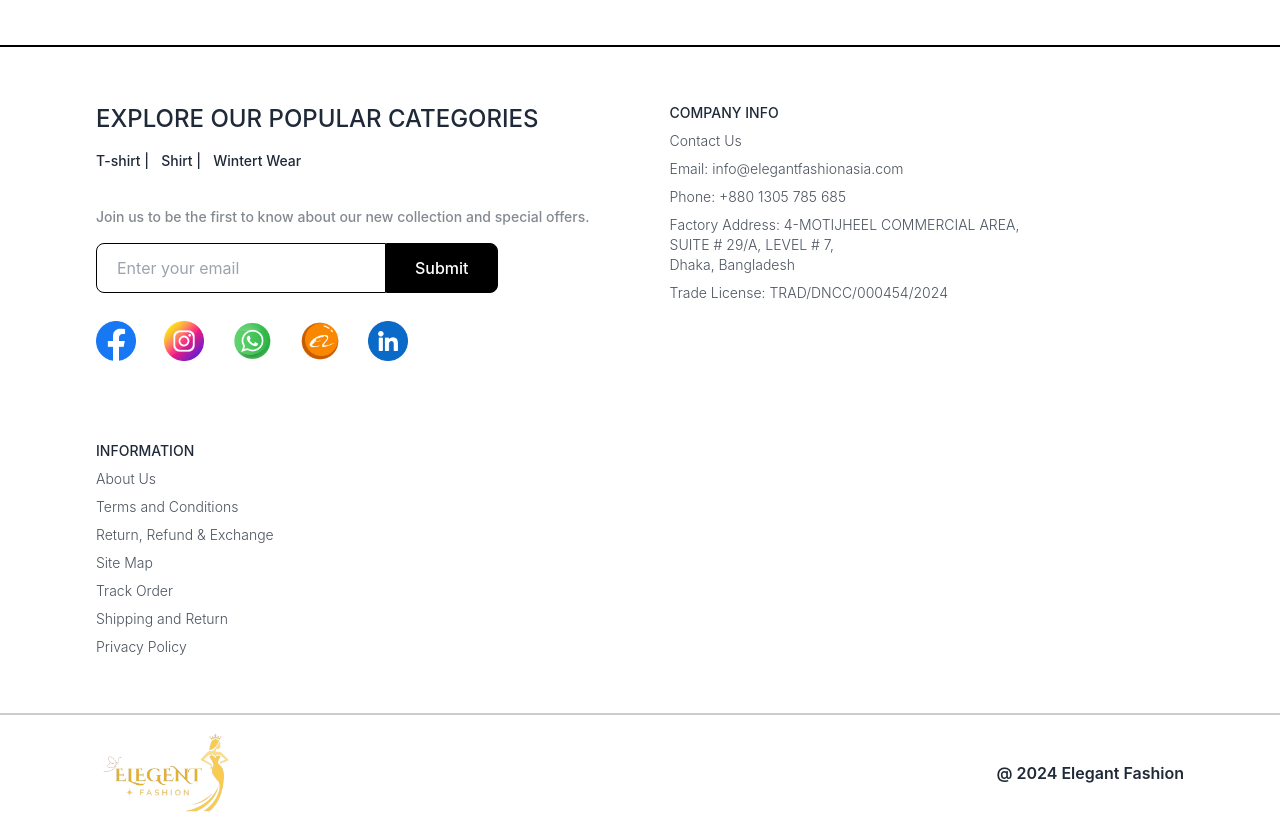
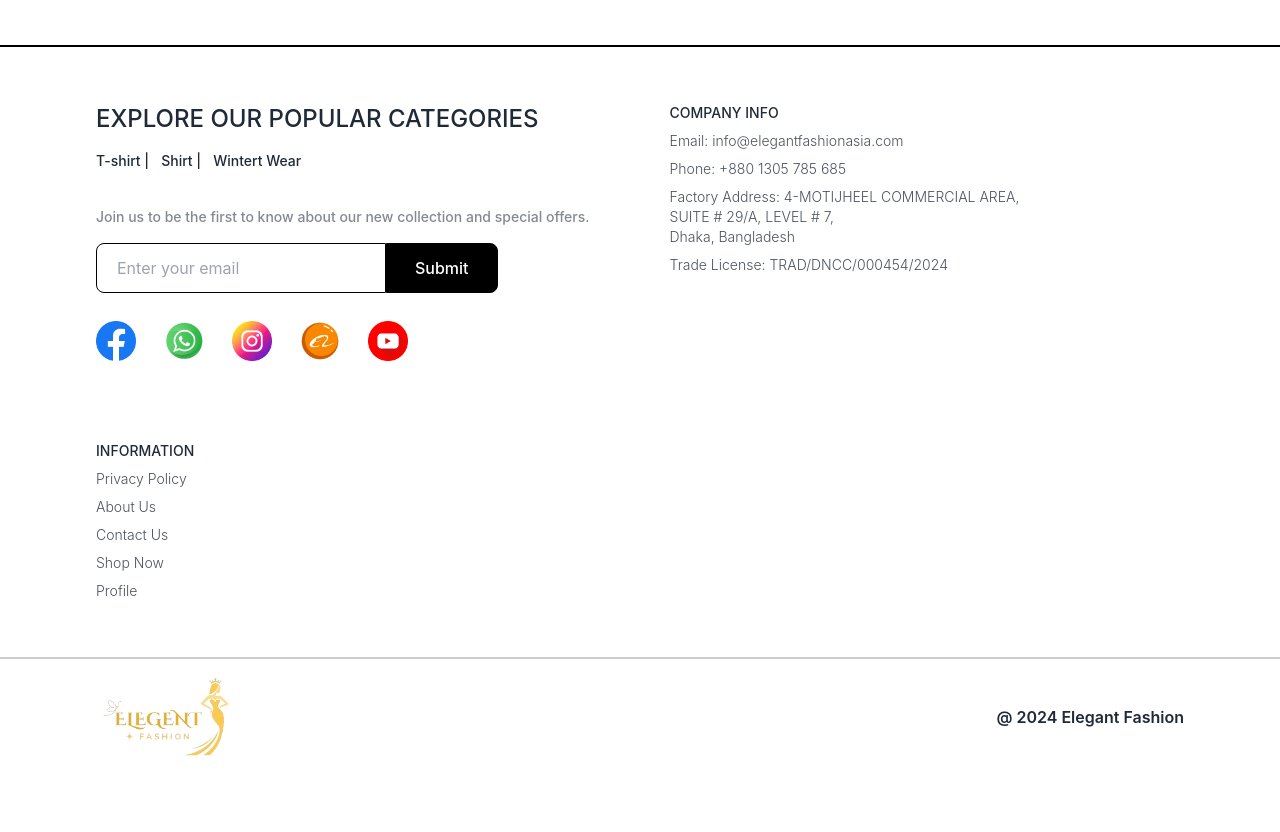
Before and after one commit to A2-ITLTD/elegant-fashion-website, a React (Vite) app: page /profilediscover in a window 1280 px wide. Shown: the part 2180-3012 px from the top of the page. After the commit the page ends 2956 px from the top, so only its background shows below. Built offline with nearby package versions, Linux system fonts and the light colour scheme.

Commit message:
change made

```diff
--- a/src/Components/Footer.jsx
+++ b/src/Components/Footer.jsx
@@ -2,7 +2,7 @@ import emailjs from '@emailjs/browser';
 import React, { useRef } from 'react';
 import facebook from '../Images/facebook.png';
 import instagram from '../Images/instagram.png';
-import linkedin from '../Images/linkedin.png';
+import youtube from '../Images/youtube.png';
 import alibaba from '../Images/alibaba_logo.png';
 import whatsapp from '../Images/whatsapp.png';
 import logo from '../Images/elegant-logo-removebg.png'
@@ -39,9 +39,9 @@ const Footer = () => {
                 <div className='flex flex-col gap-4 justify-start'>
                     <h1 className="text-2xl font-medium">EXPLORE OUR POPULAR CATEGORIES</h1>
                     <div className="flex items-center justify-start gap-3 font-medium text-sm">
-                        <h1>T-shirt |</h1>
-                        <h1>Shirt |</h1>
-                        <h1>Wintert Wear</h1>
+                        <Link to="/Tshirt">T-shirt |</Link>
+                        <Link to="/Shirt">Shirt |</Link>
+                        <Link to="/Winter">Wintert Wear</Link>
                     </div>
                     <p className="text-sm font-medium opacity-55 pt-5">Join us to be the first to know about our new collection and special offers.</p>
                     <div className="flex items-center">
@@ -56,16 +56,17 @@ const Footer = () => {
                         </form>
                     </div>
                     <div className='flex items-center justify-start gap-7 pt-3'>
-                        <img src={facebook} alt="" className='w-10'/>
+                        <a href="https://www.facebook.com/Elegantfashionasia/"><img src={facebook} alt="" className='w-10'/></a>
+                        <a href="https://wa.me/+8801305785685?text=Hello how can I help you?" target="_blank">
+                            <img src={whatsapp} alt="" className='w-10'/>
+                        </a>
                         <img src={instagram} alt="" className='w-10'/>
-                        <img src={whatsapp} alt="" className='w-10'/>
                         <img src={alibaba} alt="" className='w-10'/>
-                        <img src={linkedin} alt="" className='w-10'/>
+                        <img src={youtube} alt="" className='w-10'/>
                     </div>
                 </div>
                 <div className='text-sm flex flex-col gap-2 '>
                     <h1 className='font-medium'>COMPANY INFO</h1>
-                    <Link to="/Contact" className='font-light opacity-80'>Contact Us</Link>
                     <p className='font-light opacity-80'>Email: info@elegantfashionasia.com</p>
                     <p className='font-light opacity-80'>Phone: +880 1305 785 685</p>
                     <p className='font-light opacity-80'>Factory Address: 4-MOTIJHEEL COMMERCIAL AREA, <br /> SUITE # 29/A, LEVEL # 7, <br />Dhaka, Bangladesh                    </p>
@@ -73,14 +74,11 @@ const Footer = () => {
                 </div>
                 <div className='text-sm flex flex-col gap-2 '>
                     <h1 className='font-medium'>INFORMATION</h1>
+                    <Link to="/Policy" className='font-light opacity-80'>Privacy Policy</Link>
                     <Link to="/About" className='font-light opacity-80'>About Us</Link>
-                    <p className='font-light opacity-80'>Terms and Conditions</p>
-                    <p className='font-light opacity-80'>Return, Refund & Exchange</p>
-                    <p className='font-light opacity-80'>Site Map</p>
-                    <p className='font-light opacity-80'>Track Order</p>
-                    <p className='font-light opacity-80'>Shipping and Return</p>
-                    <p className='font-light opacity-80'>Privacy Policy</p>
-
+                    <Link to="/Contact" className='font-light opacity-80'>Contact Us</Link>
+                    <Link to="/Products" className='font-light opacity-80'>Shop Now</Link>
+                    <Link to="/Profile" className='font-light opacity-80'>Profile</Link>
                 </div>
             </div>
             <div className='px-10 md:px-20 lg:px-24 py-4 border-t-2 border-[#00000032] flex items-center justify-between'>
--- a/src/Components/Landingpage.jsx
+++ b/src/Components/Landingpage.jsx
@@ -2,9 +2,11 @@ import React, { useEffect, useState } from 'react';
 import { Carousel } from 'react-responsive-carousel';
 import 'react-responsive-carousel/lib/styles/carousel.min.css';
 import { BiSolidRightArrow } from "react-icons/bi";
+import { AiOutlineAlibaba } from "react-icons/ai";
 import bg1 from "../Images/bg1.jpg";
 import bg2 from '../Images/bg2.jpg';
 import bg3 from '../Images/bg3.jpg';
+import orangebg from '../Images/orangebg.jpg';
 import check from '../Images/checked.png';
 import supply from '../Images/supply.png';
 import hand from '../Images/hand.png';
@@ -86,6 +88,15 @@ const Landingpage = () => {
 
             </Carousel>
             </div>
+            </section>
+            {/* alibab button */}
+            <section className="my-16 relative w-full h-32 rounded-md flex items-center justify-center">
+                <img src={orangebg} className='absolute inset-0 w-full h-full object-cover object-left md:object-center rounded-md' />
+                <div className='relative z-10'>
+                    <Link to="/" className='flex gap-2 items-center bg-white hover:bg-slate-200 text-[#FF6701] text-sm md:text-2xl font-bold py-2 px-3 md:px-8 rounded-md'>
+                    Get In Touch With Alibaba <AiOutlineAlibaba className='text-base md:text-5xl' />
+                    </Link>
+                </div>
             </section>
             {/* why choose us */}
             <section className='mt-24'>
```
Also changed, not shown: src/Components/youtube.png (added), 9 other files (tests, documents, lock files or other folders).
